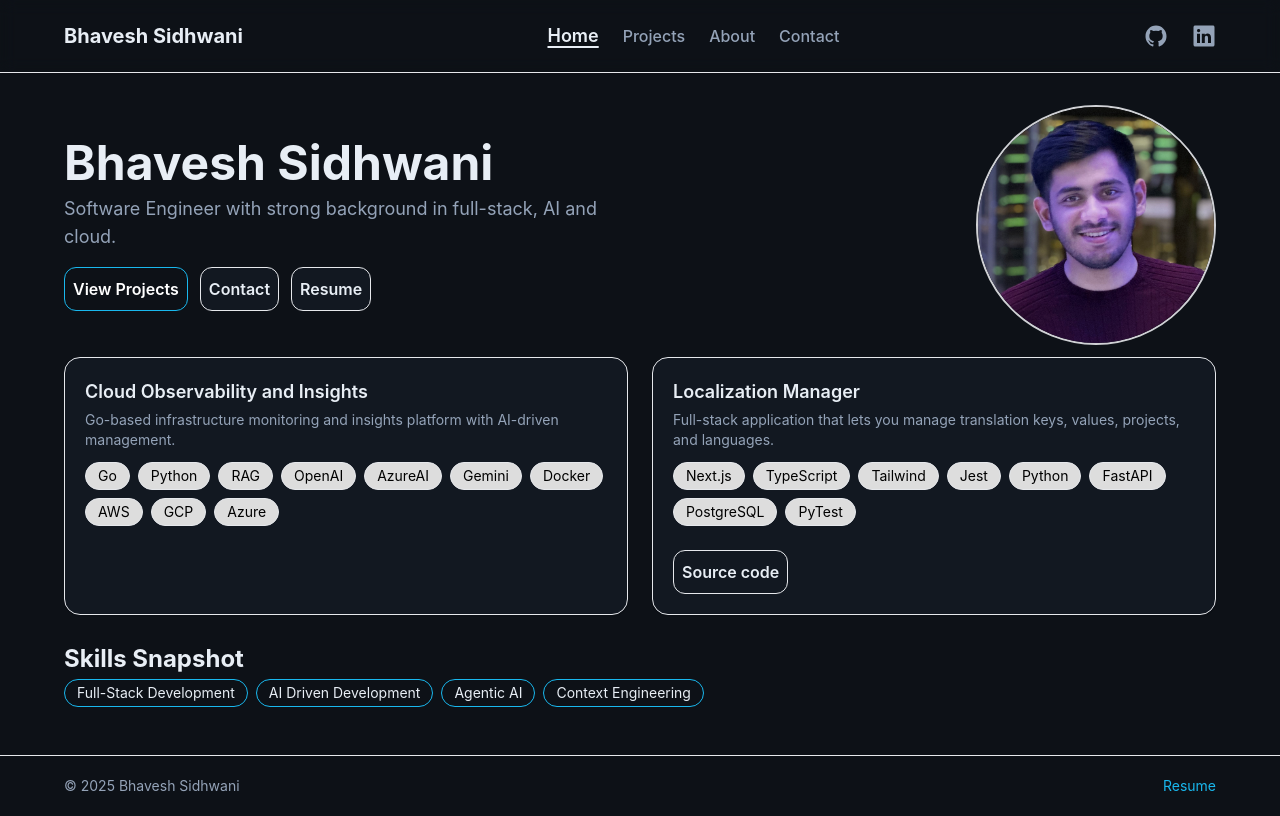
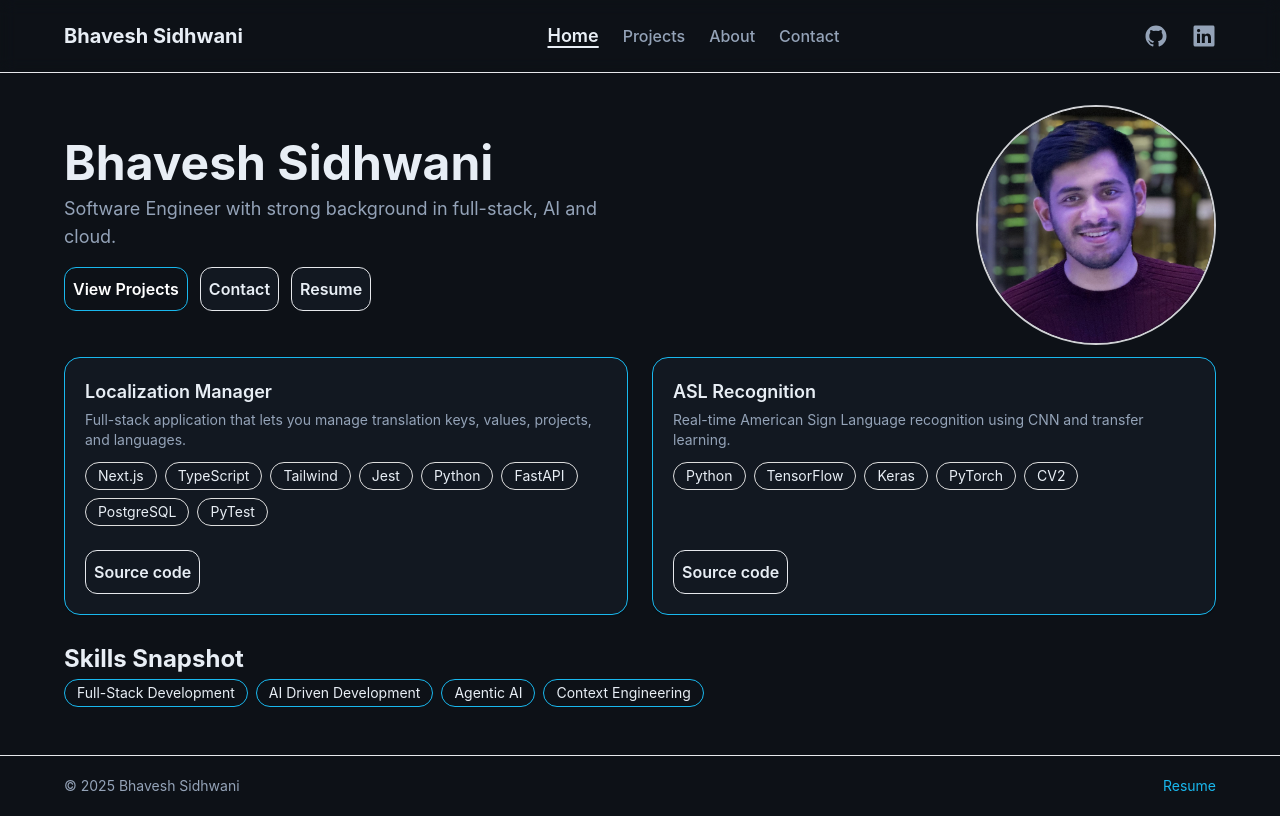
Before and after one commit to BhaveshSidhwani/Personal-Portfolio-Website, a Next.js app: page / in a window 1280 px wide. Built offline with nearby package versions, Linux system fonts and the light colour scheme.

Commit message:
[fix] Removed work experience projects from project section

```diff
--- a/components/Card.tsx
+++ b/components/Card.tsx
@@ -28,7 +28,7 @@ export default function Card({ project, children }: Props) {
   return (
     <>
       <article
-        className="flex flex-col rounded-lg border border-[--border] bg-[--panel] p-5 shadow-z1 hover-elevate cursor-pointer transition-all duration-200 hover:shadow-lg focus:ring"
+        className="flex flex-col rounded-lg border border-[--accent-500] bg-[--panel] p-5 shadow-z1 hover-elevate cursor-pointer transition-all duration-200 hover:shadow-lg focus:ring"
         onClick={openModal}
         onKeyDown={handleKeyDown}
         tabIndex={0}
@@ -42,7 +42,12 @@ export default function Card({ project, children }: Props) {
             {project.impactLine}
           </p>
           <div className="mt-3 flex flex-wrap gap-2">
-            {project.tags && project.tags.map((t) => <Chip key={t}>{t}</Chip>)}
+            {project.tags &&
+              project.tags.map((t) => (
+                <Chip key={t} variant="neutral_outline">
+                  {t}
+                </Chip>
+              ))}
           </div>
         </div>
         {project.url && (
--- a/content/projects/projects.ts
+++ b/content/projects/projects.ts
@@ -20,42 +20,6 @@ export type Project = {
 };
 
 export const projects: Project[] = [
-  {
-    slug: "cloud-observability-and-insights",
-    title: "Cloud Observability and Insights",
-    impactLine:
-      "Go-based infrastructure monitoring and insights platform with AI-driven management.",
-    url: "",
-    tags: [
-      "Go",
-      "Python",
-      "RAG",
-      "OpenAI",
-      "AzureAI",
-      "Gemini",
-      "Docker",
-      "AWS",
-      "GCP",
-      "Azure",
-    ],
-    timeframe: "Oct 2024 - Jun 2025",
-    role: "Software Engineer",
-    metrics: [],
-    sections: [
-      {
-        id: "description",
-        title: "Description",
-        type: "list",
-        items: [
-          "Built a RAG pipeline powering 7 AI agents to facilitate infrastructure security, management, and compliance.",
-          "Developed infra-scanner Go service, transforming observability data into a knowledge graph persisted on GraphDB.",
-          "Integrated a vector database for dynamic Cypher query generation for precise sub-graph context retrieval, reducing token usage by 75%.",
-          "Designed a continuous evaluation pipeline for RAG agents using RAGAS to prevent model drift and ensure long-term relevance.",
-          "Engineered a critique feedback agent in a dual-LLM setting, boosting relevancy evaluation score by 15%.",
-        ],
-      },
-    ],
-  },
   {
     slug: "localization-manager",
     title: "Localization Manager",
```
